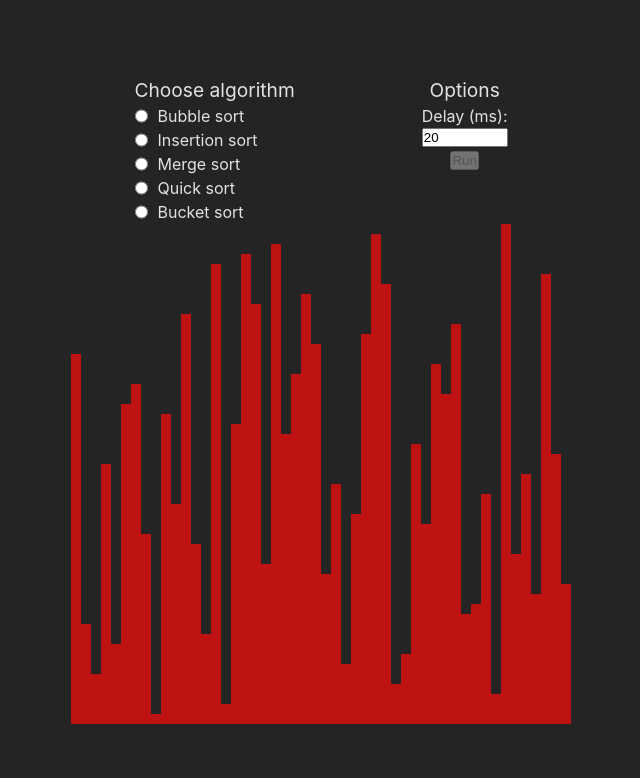
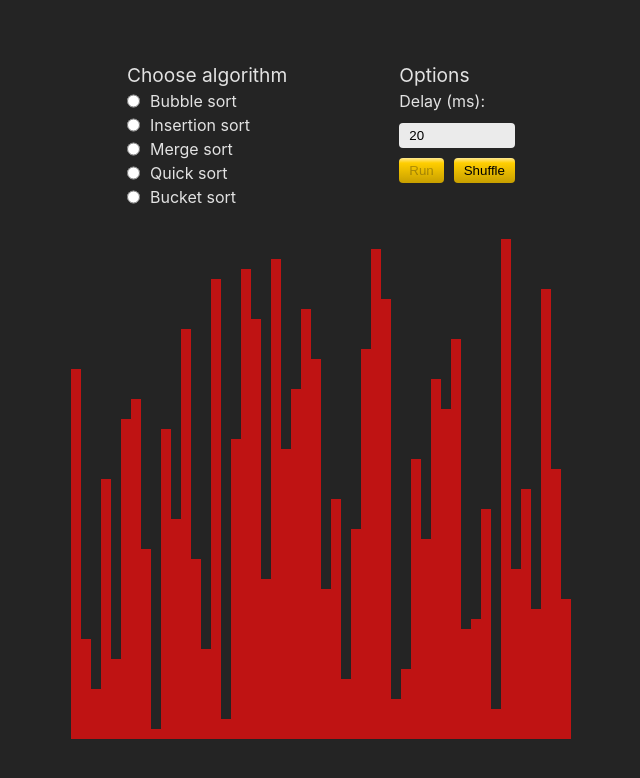
Before and after one commit to lulek1410/SortingSim, a React (Vite) app: page / in a window 1280 px wide. Shown: the top 778 px of the page, without its empty margins (319-959 px from the left). Built offline with nearby package versions, Linux system fonts and the light colour scheme.

Commit message:
Add styling for options and implement shuffle button

```diff
--- a/src/components/controls/Controls.css
+++ b/src/components/controls/Controls.css
@@ -1,8 +1,10 @@
 .controls {
 	display: flex;
 	justify-content: space-around;
+	margin-bottom: 30px;
 }
 
 legend {
 	font-size: 1.2rem;
+	text-align: start;
 }
--- a/src/components/controls/Options.css
+++ b/src/components/controls/Options.css
@@ -1,3 +1,31 @@
 .delay-controls {
 	display: grid;
+	text-align: start;
 }
+
+#delay,
+button {
+	padding: 5px 10px;
+	border-radius: 4px;
+	border: none;
+	background-color: rgb(235, 235, 235);
+	margin-top: 10px;
+}
+.buttons {
+	display: flex;
+	gap: 10px;
+}
+
+button {
+	background-image: linear-gradient(
+		to top,
+		#c79f00 0%,
+		#ffce00 80%,
+		#ffe992 100%
+	);
+	transition: box-shadow 200ms ease-in-out;
+}
+
+button:hover {
+	box-shadow: 0 0 7px rgb(161, 161, 161);
+}
--- a/src/components/controls/Options.tsx
+++ b/src/components/controls/Options.tsx
@@ -1,6 +1,7 @@
 import "./Options.css";
 import { useAppDispatch } from "hooks/useAppDispatch";
 import { useAppSelector } from "hooks/useAppSelector";
+import { reset } from "store/reducers/chartDataSlice";
 import { setDelay } from "store/reducers/setttingsSlice";
 import { start } from "store/reducers/stateSlice";
 
@@ -9,6 +10,7 @@ const Options = () => {
 	const { selectedAlgorithm, delay } = useAppSelector(
 		({ settings }) => settings
 	);
+	const { isSorting, isPaused } = useAppSelector(({ state }) => state);
 
 	return (
 		<div>
@@ -25,9 +27,17 @@ const Options = () => {
 					onChange={(e) => dispatch(setDelay(parseInt(e.target.value, 10)))}
 				/>
 			</div>
-			<button onClick={() => dispatch(start())} disabled={!selectedAlgorithm}>
-				Run
-			</button>
+			<div className="buttons">
+				<button onClick={() => dispatch(start())} disabled={!selectedAlgorithm}>
+					Run
+				</button>
+				<button
+					onClick={() => dispatch(reset())}
+					disabled={isPaused || isSorting}
+				>
+					Shuffle
+				</button>
+			</div>
 		</div>
 	);
 };
```
